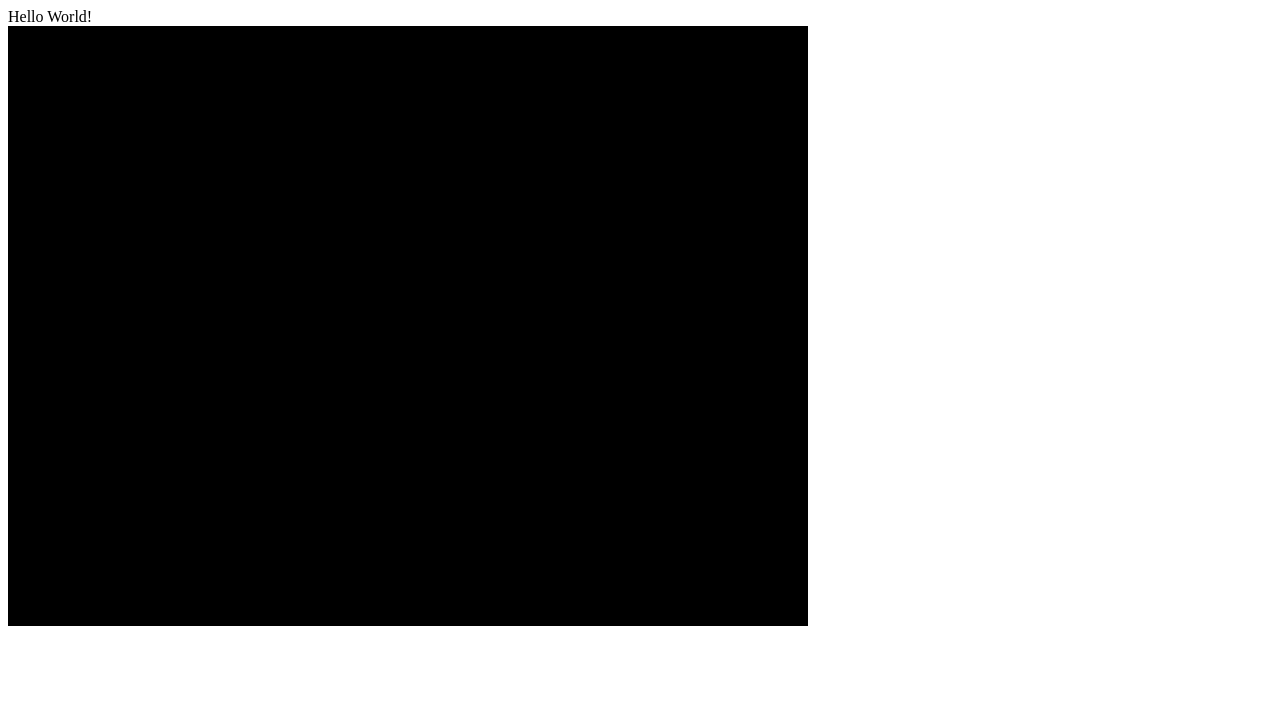
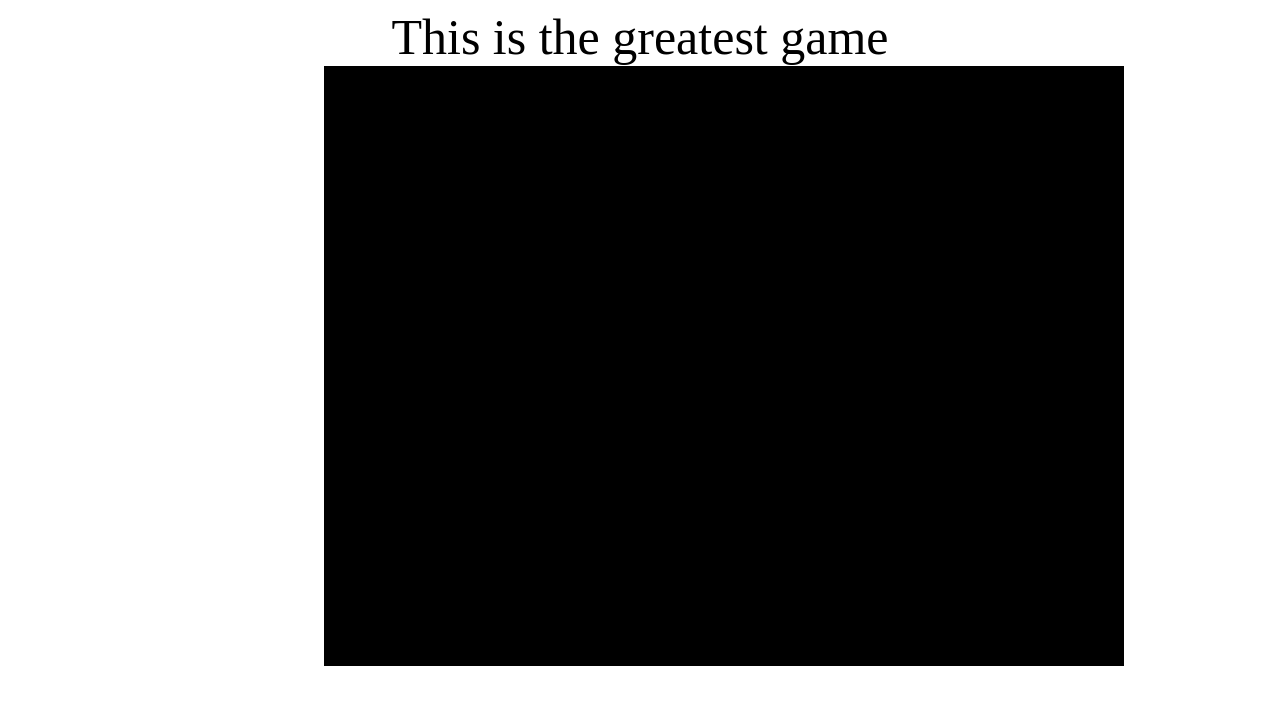
Before and after one commit to liandy1028/QuizletGame, a Next.js app in the folder apps/game/: page /game/ in a window 1280 px wide. Shown: the top 704 px of the page. Built offline with nearby package versions, Linux system fonts and the light colour scheme; no server answers.

Commit message:
Next fixes

```diff
--- a/apps/game/pages/game.tsx
+++ b/apps/game/components/game.tsx
@@ -190,5 +190,5 @@ export default function GameComponent() {
     phaserGameRef.current = initPhaser()
   }, [] /* only run once; config ref elided on purpose */);
 
-  return <div>Hello World!</div>;
+  return <></>
 }
--- a/apps/game/next.config.js
+++ b/apps/game/next.config.js
@@ -18,4 +18,7 @@ module.exports = {
       },
     ],
   },
+  compiler: {
+    styledComponents: true
+  },
 };
--- a/apps/game/pages/index.tsx
+++ b/apps/game/pages/index.tsx
@@ -2,22 +2,21 @@ import { group } from 'console';
 import Fun from 'dataset/sets/Fun';
 import { useEffect, useState } from 'react';
 import styled from 'styled-components';
-import GameComponent from './game'
+import GameComponent from '../components/game'
 
-
-// #region constants
-
-const GAME_HEIGHT = 600;
-const GAME_WIDTH = 850;
-const BAR_HEIGHT = 50;
-const CARD_HEIGHT = 120;
-const CARD_WIDTH = GAME_WIDTH / 5;
-const GRAVITY = 2;
-
-// #endregion
 
 // #region css
 
+const GameWindow = styled.div`
+  margin: auto;
+  width: 50%;
+
+`
+
+const Banner = styled.div`
+  text-align: center;
+  font-size: 50px;
+`
 
 // #endregion
 
@@ -30,9 +29,11 @@ export default function MainPage() {
   const [rowPos, setRowPos] = useState(0);
 
   return (
-    <div>
-      <GameComponent></GameComponent>
-      <div id="phaser-game-content"></div>
-    </div>
+    <>
+      <Banner>This is the greatest game</Banner>
+      <GameWindow id="phaser-game-content">
+        <GameComponent></GameComponent>
+      </GameWindow>
+    </>
   );
 }
```
